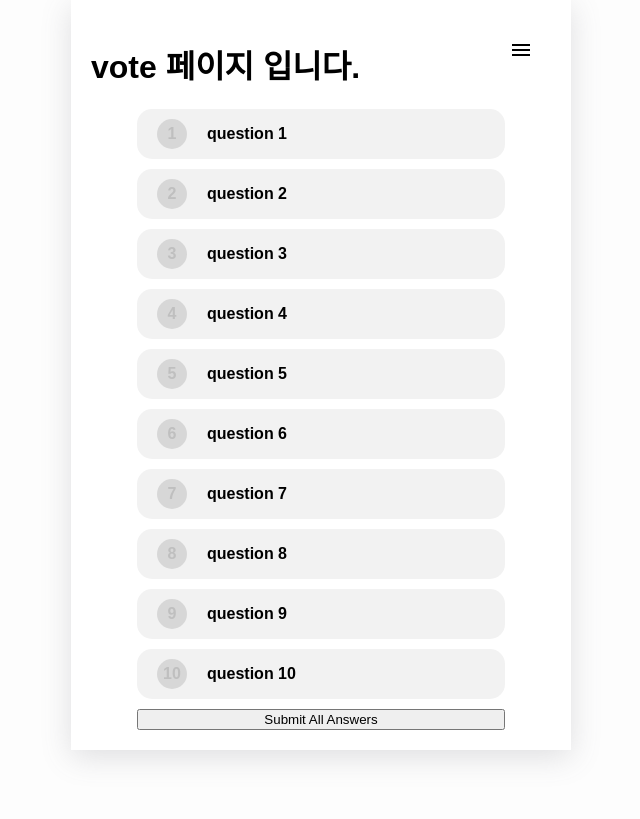
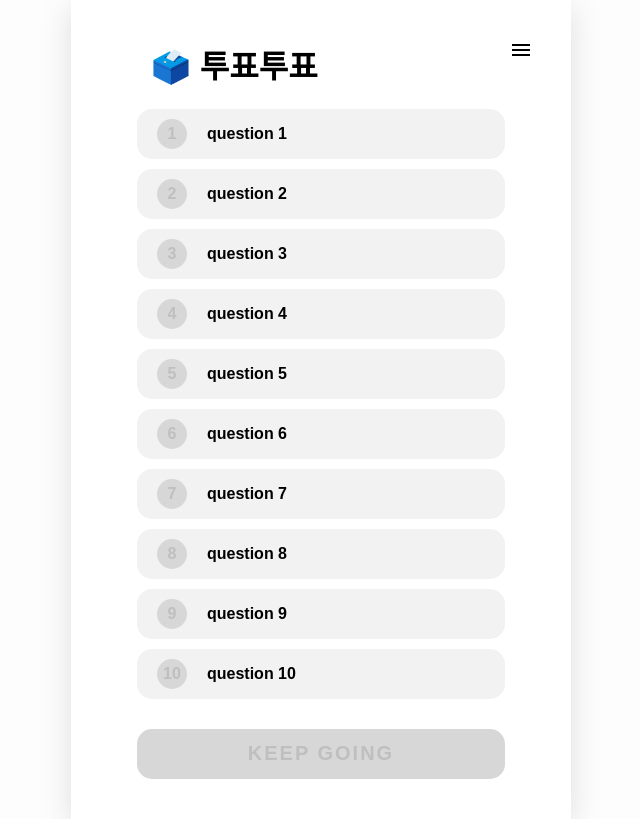
Before and after one commit to ricanicaa/ricanica_fe, a React (Vite) app: page /vote in a window 1280 px wide. Shown: the whole page, without its empty margins (319-959 px from the left). Built offline with nearby package versions, Linux system fonts and the light colour scheme.

Commit message:
✨ vote submit

```diff
--- a/src/components/Accordion.jsx
+++ b/src/components/Accordion.jsx
@@ -8,6 +8,7 @@ export const Accordion = ({ items }) => {
     const API_BASE = import.meta.env.VITE_APP_API_BASE;
     const [activeIndex, setActiveIndex] = useState(null);
     const [answers, setAnswers] = useState(Array(items.length).fill(""));
+    const [isDropdownOpen, setIsDropdownOpen] = useState(false);
 
     const toggle = (index) => {
         setActiveIndex(activeIndex === index ? null : index);
@@ -17,9 +18,10 @@ export const Accordion = ({ items }) => {
         const updatedAnswers = [...answers];
         updatedAnswers[index] = value;
         setAnswers(updatedAnswers);
-        if (value) {
-            setActiveIndex(null);
-        }
+    };
+
+    const handleDropdownToggle = () => {
+        setIsDropdownOpen((prev) => !prev);
     };
 
     const handleSubmit = async () => {
@@ -29,8 +31,6 @@ export const Accordion = ({ items }) => {
                 result[`question${index + 1}`] = id;
                 return result;
             }, {});
-
-            console.log("Submitted Answers:", formattedAnswers);
 
             const res = await axios.post(
                 `${API_BASE}/api/votes`,
@@ -45,6 +45,8 @@ export const Accordion = ({ items }) => {
             console.error(error);
         }
     };
+
+    const isFormValid = answers.filter((answer) => answer !== "").length === 10;
 
     return (
         <div className="Accordion">
@@ -87,18 +89,17 @@ export const Accordion = ({ items }) => {
                                         fontSize: "16px",
                                     }}
                                 >
-                                    {index + 1} {/* 1부터 10까지 표시 */}
+                                    {index + 1}
                                 </span>
                             ) : (
                                 <span
                                     style={{
-                                        color: "#bfbfbf", // 답변이 없으면 회색
+                                        color: "#bfbfbf",
                                         fontWeight: "bold",
                                         fontSize: "16px",
                                     }}
                                 >
                                     {index + 1}{" "}
-                                    {/* 답변이 없으면 회색으로 숫자 표시 */}
                                 </span>
                             )}
                         </div>
@@ -109,22 +110,51 @@ export const Accordion = ({ items }) => {
                         className={`Accordion-content ${
                             activeIndex === index ? "active" : ""
                         }`}
+                        style={{
+                            display: activeIndex === index ? "block" : "none",
+                            height: isDropdownOpen ? "200px" : "70px",
+                            transition: "height 0.3s ease",
+                        }}
                     >
                         {activeIndex === index && (
-                            <div className="SearchBar-container">
+                            <div
+                                className="SearchBar-container"
+                                style={{
+                                    display: "flex",
+                                    justifyContent: "center",
+                                }}
+                            >
                                 <SearchBar
-                                    searchQuery={answers[index]} // 각 질문에 연결된 답변
+                                    searchQuery={answers[index]}
                                     onSearchQueryChange={(value) =>
                                         handleAnswerChange(index, value)
                                     }
+                                    isDropdownOpen={isDropdownOpen}
+                                    onDropdownToggle={handleDropdownToggle}
                                 />
                             </div>
                         )}
                     </div>
                 </div>
             ))}
-            <button onClick={handleSubmit} className="submit-button">
-                Submit All Answers
+            <button
+                onClick={handleSubmit}
+                className="submit-button"
+                disabled={!isFormValid}
+                style={{
+                    height: "50px",
+                    border: "none",
+                    borderRadius: "15px",
+                    backgroundColor: isFormValid ? "#007bff" : "#d7d7d7",
+                    cursor: isFormValid ? "pointer" : "not-allowed",
+                    fontSize: "20px",
+                    fontWeight: "bold",
+                    letterSpacing: isFormValid ? "10px" : "2px",
+                    color: isFormValid ? "#fff" : "#bfbfbf",
+                    margin: "20px 0",
+                }}
+            >
+                {isFormValid ? "완료띠예" : "KEEP GOING"}
             </button>
         </div>
     );
--- a/src/components/Dropdown.jsx
+++ b/src/components/Dropdown.jsx
@@ -4,9 +4,11 @@ export const Dropdown = ({ items, isOpen, onSelect }) => {
     const sortedItems = [...items].sort((a, b) =>
         a.english_name.localeCompare(b.english_name)
     );
+
+    if (!isOpen) return null; // isOpen이 false일 때 아무것도 렌더링하지 않음
+
     return (
-        isOpen && (
-            <div className="Dropdown">
+        <div className="Dropdown" style={{ width: "100%" }}>
             {sortedItems.map((item, index) => (
                 <div
                     key={index}
@@ -17,7 +19,6 @@ export const Dropdown = ({ items, isOpen, onSelect }) => {
                 </div>
             ))}
         </div>
-        )
     );
 };
 
@@ -29,4 +30,5 @@ Dropdown.propTypes = {
         })
     ).isRequired,
     isOpen: PropTypes.bool.isRequired,
+    onSelect: PropTypes.func.isRequired, // onSelect prop이 함수임을 명시
 };
--- a/src/components/SearchBar.jsx
+++ b/src/components/SearchBar.jsx
@@ -5,35 +5,30 @@ import { names } from "../data/names";
 import { FaChevronDown, FaChevronUp } from "react-icons/fa";
 import { AiOutlineClose } from "react-icons/ai";
 
-export const SearchBar = ({ searchQuery, onSearchQueryChange }) => {
-    const [isOpen, setIsOpen] = useState(true);
+export const SearchBar = ({
+    searchQuery,
+    onSearchQueryChange,
+    isDropdownOpen,
+    onDropdownToggle,
+}) => {
     const [selectedItem, setSelectedItem] = useState(null);
 
     const handleSearchChange = (event) => {
-        onSearchQueryChange(event.target.value);
-        setIsOpen(true);
-    };
+        const value = event.target.value;
+        onSearchQueryChange(value); // 검색어 업데이트
+        setSelectedItem(null); // 검색어를 변경하면 선택된 항목 초기화
 
-    const handleSearchSubmit = () => {
-        // 검색 버튼 클릭 시, 필터된 항목이 하나일 경우 자동으로 선택
-        if (filteredItems.length === 1) {
-            const firstItem = filteredItems[0];
-            setSelectedItem(firstItem);
-            onSearchQueryChange(firstItem.english_name);
-            setIsOpen(false);
-        } else {
-            setIsOpen(true);
+        // 필터된 항목이 있으면 드롭다운 열고, 없으면 닫기
+        const shouldOpenDropdown = filteredItems.length > 0;
+        if (shouldOpenDropdown !== isDropdownOpen) {
+            onDropdownToggle(); // 드롭다운 열기/닫기 상태 변경
         }
     };
 
     const handleSelectItem = (item) => {
         setSelectedItem(item);
-        onSearchQueryChange(item.english_name);
-        setIsOpen(false);
-    };
-
-    const toggleDropdown = () => {
-        setIsOpen((prev) => !prev);
+        onSearchQueryChange(item.english_name); // 선택한 아이템으로 검색어 업데이트
+        onDropdownToggle(); // 드롭다운 닫기
     };
 
     const filteredItems = names.filter((item) =>
@@ -45,14 +40,13 @@ export const SearchBar = ({ searchQuery, onSearchQueryChange }) => {
             const firstItem = filteredItems[0];
             setSelectedItem(firstItem);
             onSearchQueryChange(firstItem.english_name);
-            setIsOpen(false);
+            onDropdownToggle(); // 드롭다운 닫기
         }
     };
 
     const handleClearSelection = () => {
         setSelectedItem(null);
-        onSearchQueryChange("");
-        setIsOpen(true);
+        onSearchQueryChange(""); // 선택된 항목 초기화
     };
 
     const showDropdown = filteredItems.length > 0;
@@ -63,20 +57,23 @@ export const SearchBar = ({ searchQuery, onSearchQueryChange }) => {
                 <input
                     className="Search-Box"
                     type="text"
-                    value={searchQuery}
+                    value={
+                        selectedItem ? selectedItem.english_name : searchQuery
+                    } // 선택된 항목 있으면 그 값, 없으면 searchQuery
                     onChange={handleSearchChange}
                     onKeyDown={handleKeyDown}
                     placeholder="검색"
+                    style={{ paddingLeft: "20px" }}
                 />
-                {isOpen ? (
+                {isDropdownOpen ? (
                     <FaChevronUp
                         className="Search-Box-Icon"
-                        onClick={toggleDropdown}
+                        onClick={onDropdownToggle}
                     />
                 ) : (
                     <FaChevronDown
                         className="Search-Box-Icon"
-                        onClick={toggleDropdown}
+                        onClick={onDropdownToggle}
                     />
                 )}
                 {selectedItem && (
@@ -90,16 +87,13 @@ export const SearchBar = ({ searchQuery, onSearchQueryChange }) => {
                     </div>
                 )}
             </div>
-            {showDropdown && (
+            {showDropdown && isDropdownOpen && (
                 <Dropdown
                     items={filteredItems}
-                    isOpen={isOpen}
                     onSelect={handleSelectItem}
+                    isOpen={isDropdownOpen}
                 />
             )}
-            {/* <button className="Search-Button" onClick={handleSearchSubmit}>
-                검색
-            </button> */}
         </div>
     );
 };
--- a/src/pages/Vote.jsx
+++ b/src/pages/Vote.jsx
@@ -4,10 +4,8 @@ import { question } from "../data/names";
 export const Vote = () => {
     return (
         <div className="Vote">
-            <h1>vote 페이지 입니다.</h1>
-            <Accordion
-                items={question}
-            />
+            <h1 style={{ marginLeft: "60px" }}>🗳️ 투표투표</h1>
+            <Accordion items={question} />
         </div>
     );
 };
--- a/src/styles/components/SearchBar.css
+++ b/src/styles/components/SearchBar.css
@@ -13,7 +13,6 @@
     height: 100%;
     border: 1px solid #2d97fc;
     border-radius: 5px;
-  padding-left: 15px;
     position: relative;
     cursor: pointer;
 }
@@ -39,6 +38,7 @@
     transform: translateY(-50%);
     display: flex;
     align-items: center;
+    margin-left: 10px;
 }
 
 .Selected-Item > div {
```
Lines whose indentation alone changed are shown as unchanged.
